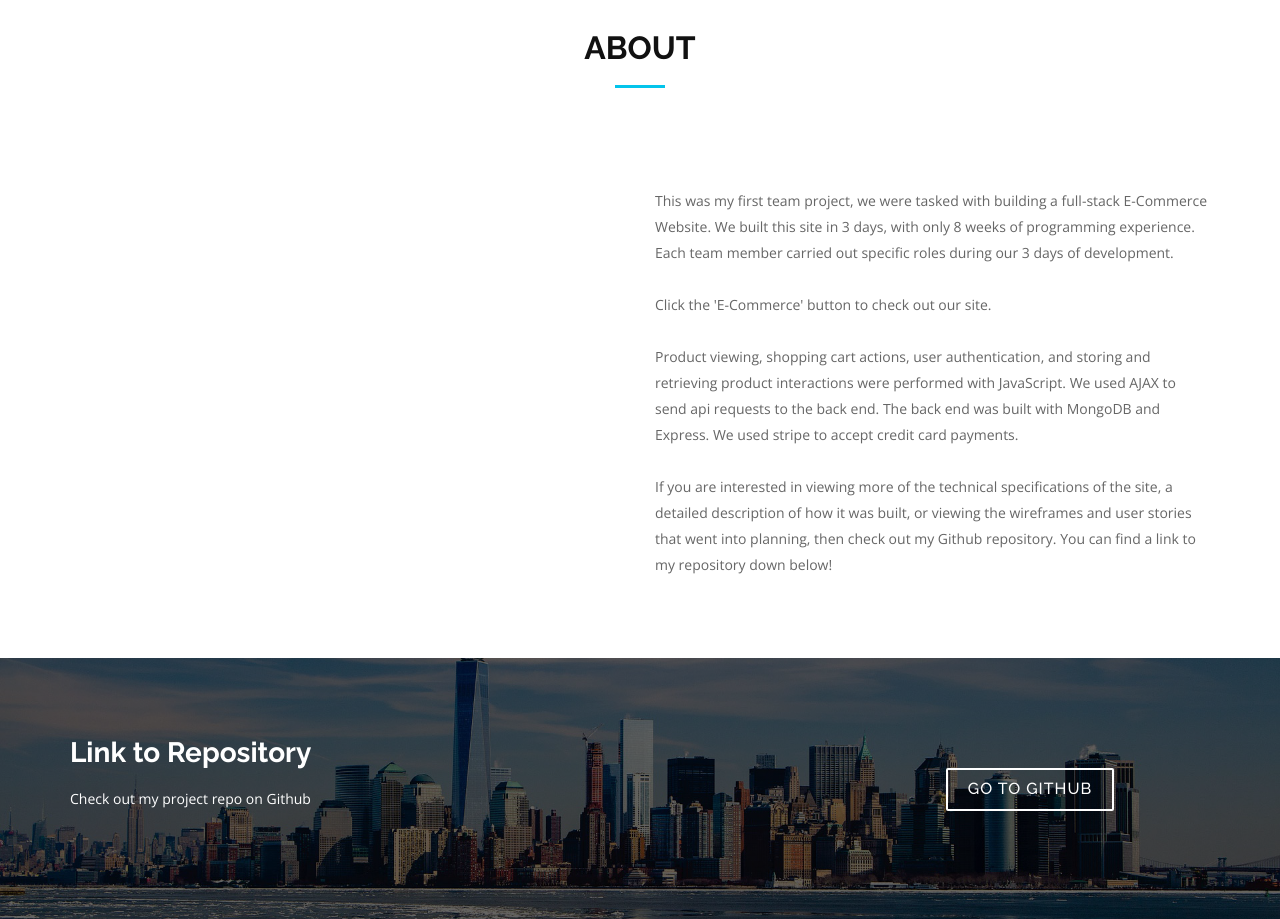
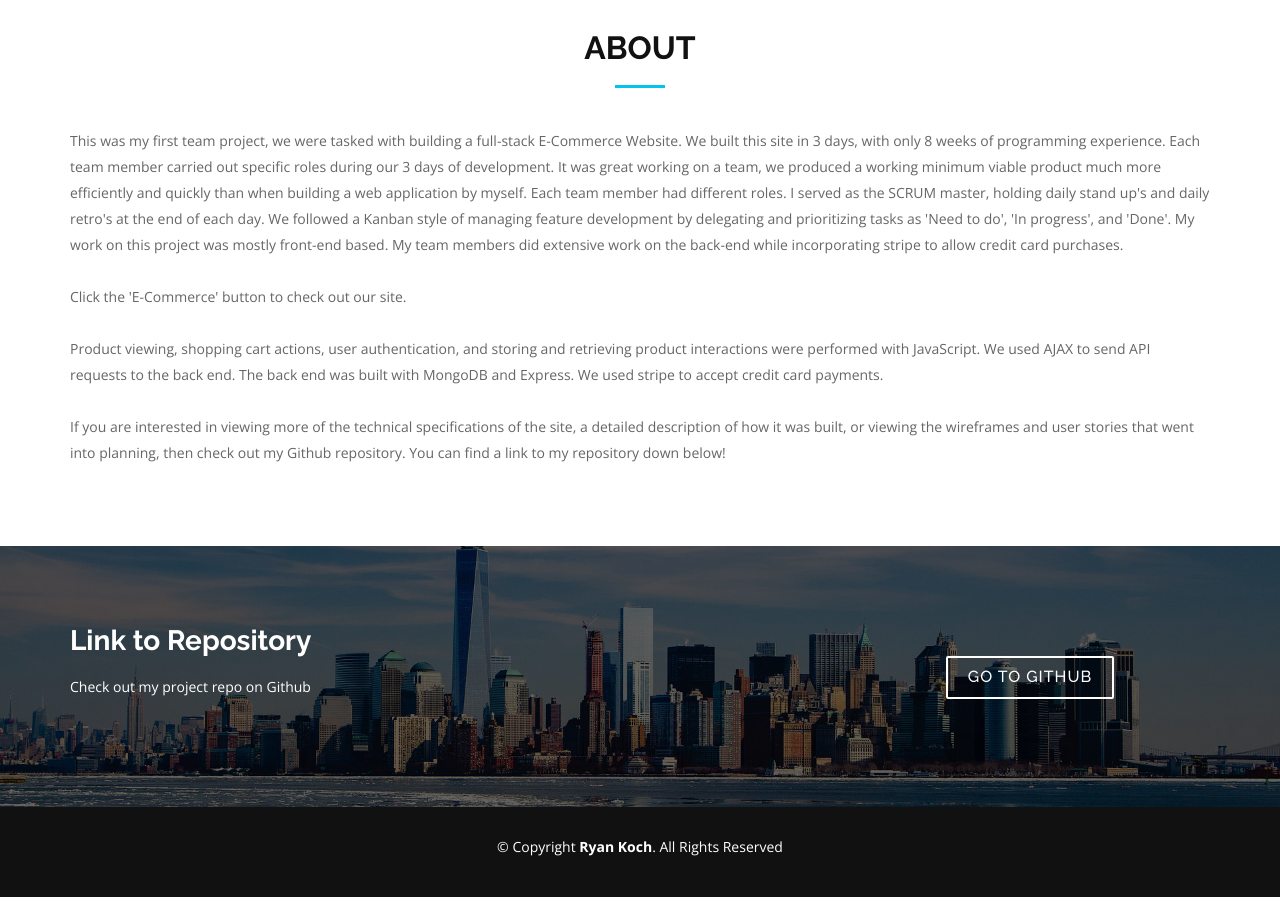
Before and after one commit to ryanwk/old_portfolio, a website: page e-commerce.html in a window 1280 px wide. Shown: the part 940-1859 px from the top of the page. After the commit the page ends 1837 px from the top, so only its background shows below. Drawn offline with nearby package versions, Linux system fonts and the light colour scheme.

Commit message:
reformatted 'about me' - centered text
reformatted 'about me' - centered text, removed the 'push back' class
from the div surrounding the about me text.
Updated the div from an md-6 to an md-12 to span the width of the
page.

```diff
--- a/e-commerce.html
+++ b/e-commerce.html
@@ -86,25 +86,25 @@
           <h3 class="section-title">About</h3>
           <div class="section-title-divider"></div>
 <p class="section-description">
-<br></br>
 </p>
         </div>
       </div>
     </div>
     <div class="container wow fadeInUp">
       <div class="row">
-        <div class="col-md-6 col-md-push-6 about-content">
+        <div class="col-md-12 about-content">
           <!-- <h2 class="about-title">G</h2> -->
           <p class="about-text">
 
-            This was my first team project, we were tasked with building a full-stack E-Commerce Website. We built this site in 3 days, with only 8 weeks of programming experience. Each team member carried out specific roles during our 3 days of development.
+            This was my first team project, we were tasked with building a full-stack E-Commerce Website. We built this site in 3 days, with only 8 weeks of programming experience. Each team member carried out specific roles during our 3 days of development. It was great working on a team, we produced a working minimum viable product much more efficiently and quickly than when building a web application by myself. Each team member had different roles. I served as the SCRUM master, holding daily stand up's and daily retro's at the end of each day. We followed a Kanban style of managing feature development by delegating and prioritizing tasks as 'Need to do', 'In progress', and 'Done'. My work on this project was mostly front-end based. My team members did extensive work on the back-end while incorporating stripe to allow credit card purchases.
+
             <br>
             <br>
             Click the 'E-Commerce' button to check out our site.
             <br>
             <br>
 
-            Product viewing, shopping cart actions, user authentication, and storing and retrieving product interactions were performed with JavaScript. We used AJAX to send api requests to the back end. The back end was built with MongoDB and Express. We used stripe to accept credit card payments.
+            Product viewing, shopping cart actions, user authentication, and storing and retrieving product interactions were performed with JavaScript. We used AJAX to send API requests to the back end. The back end was built with MongoDB and Express. We used stripe to accept credit card payments.
 
 <br>
 <br>
```
Also changed, not shown: stronger.html (+7 -2 lines), tic-tac-toe.html (+8 -3 lines).
